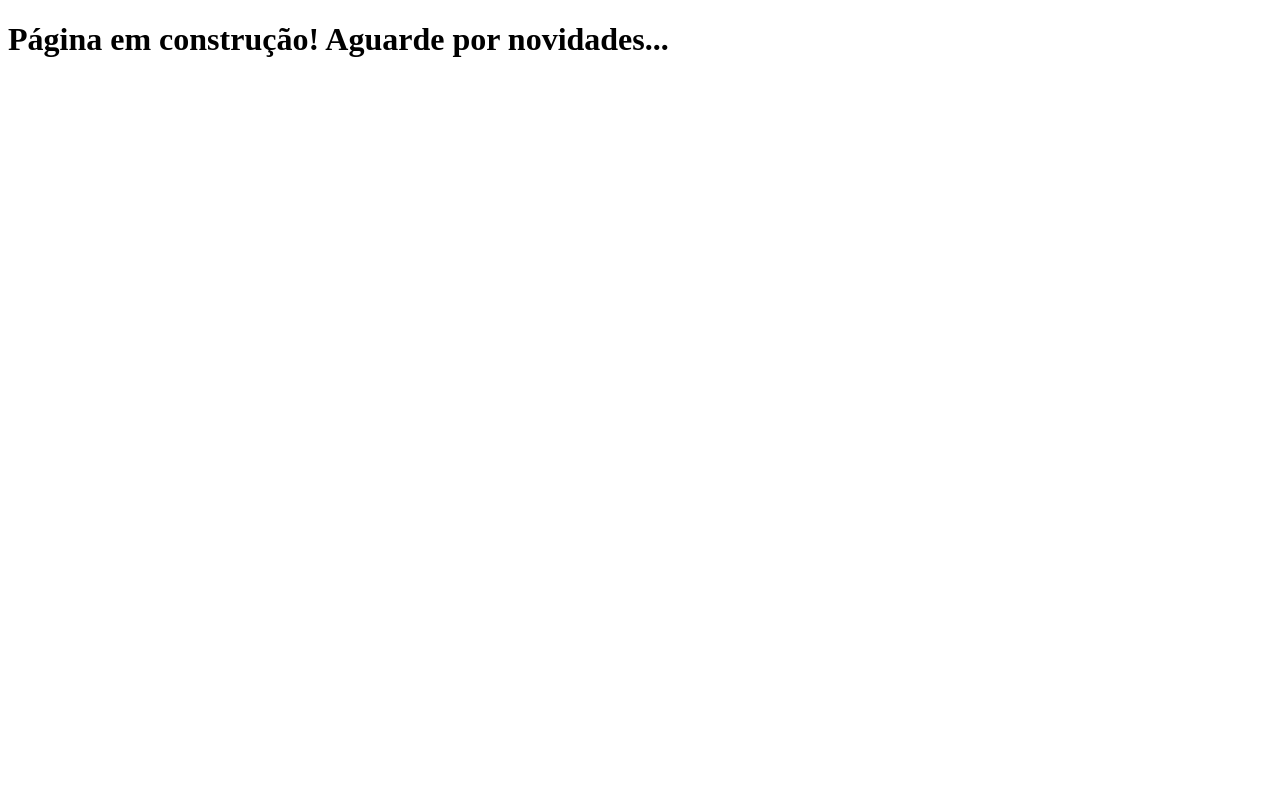
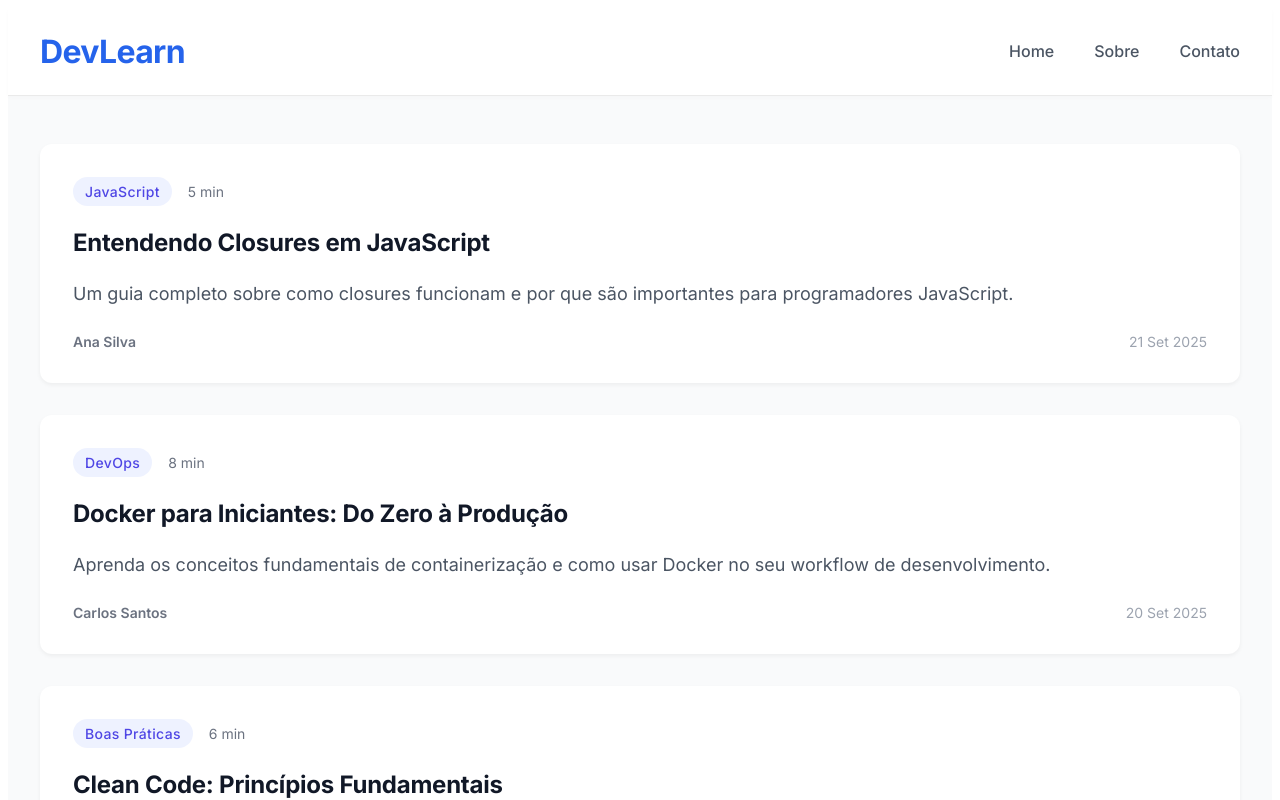
Before and after one commit to bitsdonerd/DevLearn, a Next.js app: page / in a window 1280 px wide. Shown: the top 800 px of the page. Built offline with nearby package versions, Linux system fonts and the light colour scheme.

Commit message:
feat: adiciona a tela inicial e melhora o `README.md`

```diff
--- /dev/null
+++ b/pages/_document.js
@@ -0,0 +1,18 @@
+import { Html, Head, Main, NextScript } from "next/document";
+
+export default function Document() {
+  return (
+    <Html>
+      <Head>
+        <link
+          href="https://fonts.googleapis.com/css2?family=Inter:wght@400;500;600;700&display=swap"
+          rel="stylesheet"
+        />
+      </Head>
+      <body>
+        <Main />
+        <NextScript />
+      </body>
+    </Html>
+  );
+}
--- a/pages/api/v1/users/index.js
+++ b/pages/api/v1/users/index.js
@@ -2,7 +2,6 @@ import { createRouter } from "next-connect";
 import controller from "infra/controller";
 
 const router = createRouter();
-
 
 router.post(postMigrationsHandler);
 
--- a/pages/index.js
+++ b/pages/index.js
@@ -1,6 +1,272 @@
-// Primeira função/componente do react
-function Home() {
-  return <h1>Página em construção! Aguarde por novidades...</h1>;
+import { useState, useEffect } from "react";
+
+// Custom hook para gerenciar responsividade
+const useResponsive = () => {
+  const [isMobile, setIsMobile] = useState(false);
+
+  useEffect(() => {
+    const checkMobile = () => {
+      setIsMobile(window.innerWidth <= 768);
+    };
+
+    checkMobile();
+    window.addEventListener("resize", checkMobile);
+    return () => window.removeEventListener("resize", checkMobile);
+  }, []);
+
+  return isMobile;
+};
+
+// Header Component
+const Header = () => {
+  const isMobile = useResponsive();
+  const [hoveredLink, setHoveredLink] = useState(null);
+
+  const styles = {
+    header: {
+      borderBottom: "1px solid #eaeaea",
+      padding: "1.5rem",
+      backgroundColor: "white",
+      position: "sticky",
+      top: 0,
+      zIndex: 1000,
+      boxShadow: "0 2px 4px rgba(0,0,0,0.02)",
+    },
+    content: {
+      maxWidth: "1200px",
+      margin: "0 auto",
+      display: "flex",
+      justifyContent: "space-between",
+      alignItems: "center",
+      flexDirection: isMobile ? "column" : "row",
+      gap: isMobile ? "1rem" : "0",
+    },
+    logo: {
+      fontSize: "2rem",
+      fontWeight: "700",
+      color: "#2563eb",
+      margin: 0,
+      fontFamily: '"Inter", system-ui, sans-serif',
+      letterSpacing: "-0.02em",
+    },
+    nav: {
+      display: "flex",
+      gap: isMobile ? "1.5rem" : "2.5rem",
+    },
+  };
+
+  const getLinkStyle = (linkName) => ({
+    color: hoveredLink === linkName ? "#2563eb" : "#4b5563",
+    textDecoration: "none",
+    fontSize: "1rem",
+    fontWeight: "500",
+    transition: "all 0.2s ease",
+    padding: "0.5rem 0",
+    borderBottom: "2px solid",
+    borderBottomColor: hoveredLink === linkName ? "#2563eb" : "transparent",
+    cursor: "pointer",
+  });
+
+  return (
+    <header style={styles.header}>
+      <div style={styles.content}>
+        <h1 style={styles.logo}>DevLearn</h1>
+        <nav style={styles.nav}>
+          {["Home", "Sobre", "Contato"].map((link) => (
+            <a
+              key={link}
+              href="#"
+              style={getLinkStyle(link)}
+              onMouseEnter={() => setHoveredLink(link)}
+              onMouseLeave={() => setHoveredLink(null)}
+            >
+              {link}
+            </a>
+          ))}
+        </nav>
+      </div>
+    </header>
+  );
+};
+
+// PostCard Component
+const PostCard = ({ category, readTime, title, description, author, date }) => {
+  const [isHovered, setIsHovered] = useState(false);
+  const isMobile = useResponsive();
+
+  const styles = {
+    card: {
+      backgroundColor: "white",
+      borderRadius: "12px",
+      padding: isMobile ? "1.5rem" : "2rem",
+      boxShadow: isHovered
+        ? "0 8px 16px rgba(0,0,0,0.08)"
+        : "0 2px 4px rgba(0,0,0,0.05)",
+      transition: "all 0.3s cubic-bezier(0.4, 0, 0.2, 1)",
+      cursor: "pointer",
+      transform: isHovered ? "translateY(-4px)" : "none",
+      border: "1px solid",
+      borderColor: isHovered ? "#e5e7eb" : "transparent",
+    },
+    meta: {
+      display: "flex",
+      gap: "1rem",
+      marginBottom: "1.25rem",
+      alignItems: "center",
+    },
+    category: {
+      backgroundColor: "#eef2ff",
+      color: "#4f46e5",
+      padding: "0.375rem 0.75rem",
+      borderRadius: "9999px",
+      fontSize: "0.875rem",
+      fontWeight: "500",
+      letterSpacing: "0.025em",
+    },
+    readTime: {
+      color: "#6b7280",
+      fontSize: "0.875rem",
+    },
+    title: {
+      fontSize: isMobile ? "1.25rem" : "1.5rem",
+      fontWeight: "700",
+      color: "#111827",
+      marginBottom: "1rem",
+      lineHeight: "1.4",
+      letterSpacing: "-0.01em",
+    },
+    description: {
+      fontSize: isMobile ? "1rem" : "1.125rem",
+      color: "#4b5563",
+      lineHeight: "1.75",
+      marginBottom: "1.5rem",
+    },
+    footer: {
+      display: "flex",
+      justifyContent: "space-between",
+      alignItems: "center",
+      color: "#6b7280",
+      fontSize: "0.875rem",
+    },
+    author: {
+      fontWeight: "600",
+    },
+    date: {
+      color: "#9ca3af",
+    },
+  };
+
+  return (
+    <article
+      style={styles.card}
+      onMouseEnter={() => setIsHovered(true)}
+      onMouseLeave={() => setIsHovered(false)}
+    >
+      <div style={styles.meta}>
+        <span style={styles.category}>{category}</span>
+        <span style={styles.readTime}>{readTime}</span>
+      </div>
+      <h2 style={styles.title}>{title}</h2>
+      <p style={styles.description}>{description}</p>
+      <div style={styles.footer}>
+        <span style={styles.author}>{author}</span>
+        <span style={styles.date}>{date}</span>
+      </div>
+    </article>
+  );
+};
+
+// Footer Component
+const Footer = () => {
+  const styles = {
+    footer: {
+      textAlign: "center",
+      padding: "2.5rem",
+      backgroundColor: "white",
+      borderTop: "1px solid #eaeaea",
+      color: "#6b7280",
+    },
+  };
+
+  return (
+    <footer style={styles.footer}>
+      <p>&copy; 2025 DevLearn. Construído com ❤️ para desenvolvedores.</p>
+    </footer>
+  );
+};
+
+// Lista de posts mockada
+const mockPosts = [
+  {
+    id: 1,
+    title: "Entendendo Closures em JavaScript",
+    description:
+      "Um guia completo sobre como closures funcionam e por que são importantes para programadores JavaScript.",
+    author: "Ana Silva",
+    date: "21 Set 2025",
+    readTime: "5 min",
+    category: "JavaScript",
+  },
+  {
+    id: 2,
+    title: "Docker para Iniciantes: Do Zero à Produção",
+    description:
+      "Aprenda os conceitos fundamentais de containerização e como usar Docker no seu workflow de desenvolvimento.",
+    author: "Carlos Santos",
+    date: "20 Set 2025",
+    readTime: "8 min",
+    category: "DevOps",
+  },
+  {
+    id: 3,
+    title: "Clean Code: Princípios Fundamentais",
+    description:
+      "Descubra como escrever código mais limpo e manutenível seguindo princípios de desenvolvimento consolidados.",
+    author: "Maria Costa",
+    date: "19 Set 2025",
+    readTime: "6 min",
+    category: "Boas Práticas",
+  },
+];
+
+// Main Component
+export default function Home() {
+  const isMobile = useResponsive();
+
+  const styles = {
+    container: {
+      minHeight: "100vh",
+      display: "flex",
+      flexDirection: "column",
+      backgroundColor: "#f9fafb",
+      fontFamily:
+        '"Inter", -apple-system, BlinkMacSystemFont, "Segoe UI", Roboto, Oxygen, Ubuntu, Cantarell, "Open Sans", "Helvetica Neue", sans-serif',
+    },
+    main: {
+      flex: 1,
+      padding: isMobile ? "1.5rem" : "3rem 1.5rem",
+      maxWidth: "1200px",
+      margin: "0 auto",
+      width: "100%",
+    },
+    postsContainer: {
+      display: "flex",
+      flexDirection: "column",
+      gap: "2rem",
+    },
+  };
+
+  return (
+    <div style={styles.container}>
+      <Header />
+      <main style={styles.main}>
+        <div style={styles.postsContainer}>
+          {mockPosts.map((post) => (
+            <PostCard key={post.id} {...post} />
+          ))}
+        </div>
+      </main>
+      <Footer />
+    </div>
+  );
 }
-
-export default Home;
```
Also changed, not shown: 2 other files (tests, documents, lock files or other folders).
